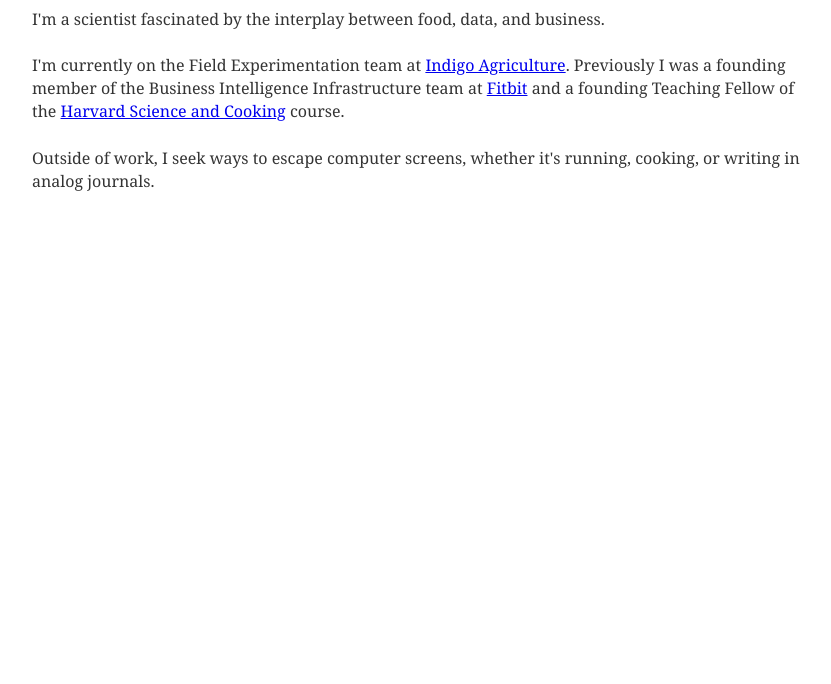
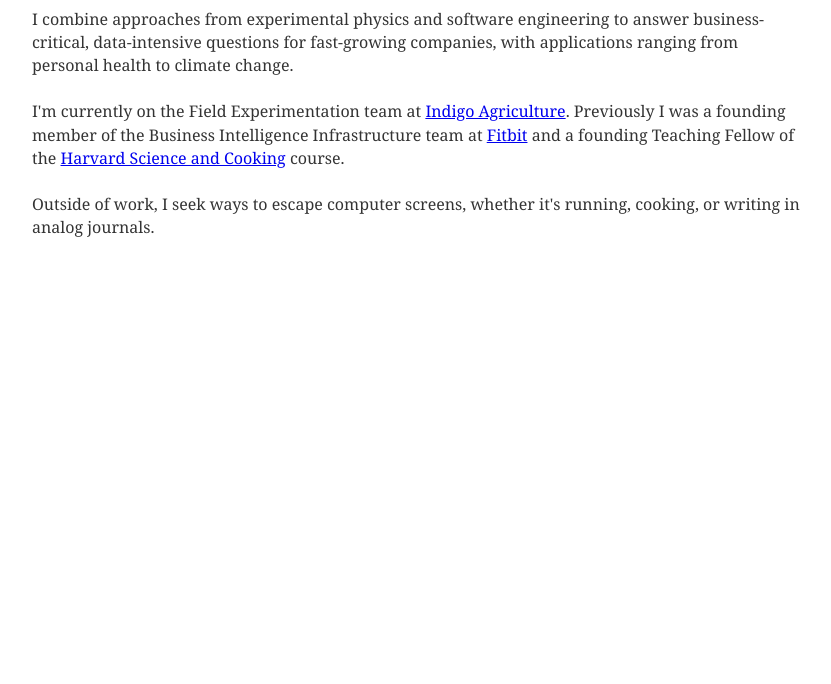
Before and after one commit to naveen-sinha/naveen-sinha.github.io, a Gatsby site: page / in a window 1280 px wide. Shown: the part 116-800 px from the top of the page, without its empty margins (224-1055 px from the left). Built offline with nearby package versions, Linux system fonts and the light colour scheme; Gatsby itself is replaced by a stand-in of ours.

Commit message:
Update first line bio

```diff
--- a/src/pages/index.js
+++ b/src/pages/index.js
@@ -6,8 +6,7 @@
   <Layout>
     <h1>Welcome</h1>
     <p>
-      I'm a scientist fascinated by the interplay between food, data, and
-      business.
+    I combine approaches from experimental physics and software engineering to answer business-critical, data-intensive questions for fast-growing companies, with applications ranging from personal health to climate change.
     </p>
     <p>
       I'm currently on the Field Experimentation team at{" "}
```
